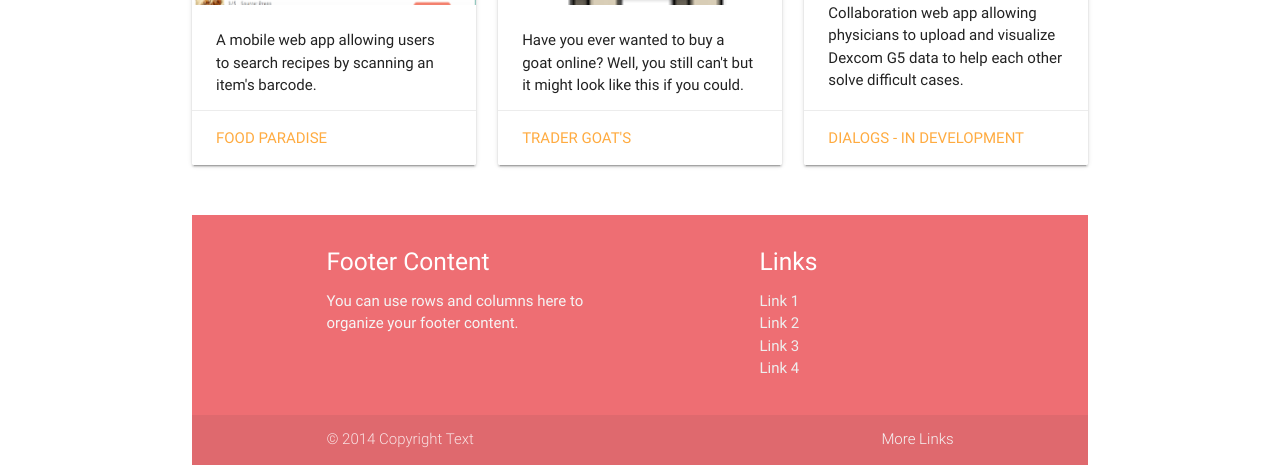
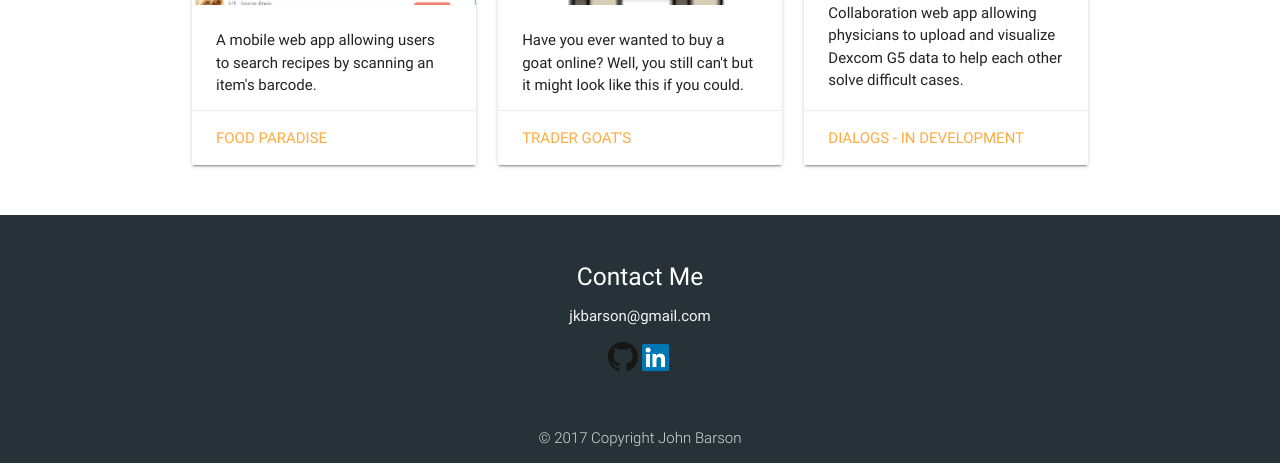
Before and after one commit to gtbmed/betterPorfolio, a website: page index.html in a window 1280 px wide. Shown: the part 1785-2250 px from the top of the page. Drawn offline with nearby package versions, Linux system fonts and the light colour scheme.

Commit message:
footer fix

```diff
--- a/index.html
+++ b/index.html
@@ -13,7 +13,7 @@
   </head>
 
   <body>
-    <nav class="black">
+    <nav class="blue-grey darken-4">
       <div class="nav-wrapper container">
         <a href="#!" class="brand-logo">/JKB/Life/NewAdventure/</a>
         <a href="#" data-activates="mobile-demo" class="button-collapse"><i class="material-icons">menu</i></a>
@@ -92,7 +92,6 @@
               <h1 class="header center light-blue-text text-accent-3">Projects</h1>
               <div class="divider"></div>
       <div class="section">
-
         <div class="row">
           <div class="col s12 m4">
             <div class="card medium">
@@ -137,33 +136,25 @@
                 <a href="https://github.com/Marshall49/StealthChicken-">Dialogs - In development</a>
               </div>
             </div>
+          </div>
         </div>
-
       </div>
     </div>
 
-    <footer class="page-footer">
+    <footer class="page-footer blue-grey darken-4">
       <div class="container">
-        <div class="row">
-          <div class="col l6 s12">
-            <h5 class="white-text">Footer Content</h5>
-            <p class="grey-text text-lighten-4">You can use rows and columns here to organize your footer content.</p>
-          </div>
-          <div class="col l4 offset-l2 s12">
-            <h5 class="white-text">Links</h5>
-            <ul>
-              <li><a class="grey-text text-lighten-3" href="#!">Link 1</a></li>
-              <li><a class="grey-text text-lighten-3" href="#!">Link 2</a></li>
-              <li><a class="grey-text text-lighten-3" href="#!">Link 3</a></li>
-              <li><a class="grey-text text-lighten-3" href="#!">Link 4</a></li>
-            </ul>
+        <div class="row section">
+          <div class="col l12 s12 center-align">
+            <h5 class="white-text">Contact Me</h5>
+            <a href="mailto:jkbarson@gmail.com"><p class="grey-text text-lighten-4">jkbarson@gmail.com</p></a>
+            <a href="http://github.com/gtbmed"><img src="assets/images/github-icon.svg" alt="Github" class="img_tools_sq_sm"></a>
+            <a href="https://www.linkedin.com/in/johnbarson"><img src="assets/images/linkedin.png" alt="LinkedIn" class="img_tools_sq_sm"></a>
           </div>
         </div>
       </div>
       <div class="footer-copyright">
-        <div class="container">
-        © 2014 Copyright Text
-        <a class="grey-text text-lighten-4 right" href="#!">More Links</a>
+        <div class="container center-align">
+        © 2017 Copyright John Barson
         </div>
       </div>
     </footer>
```
